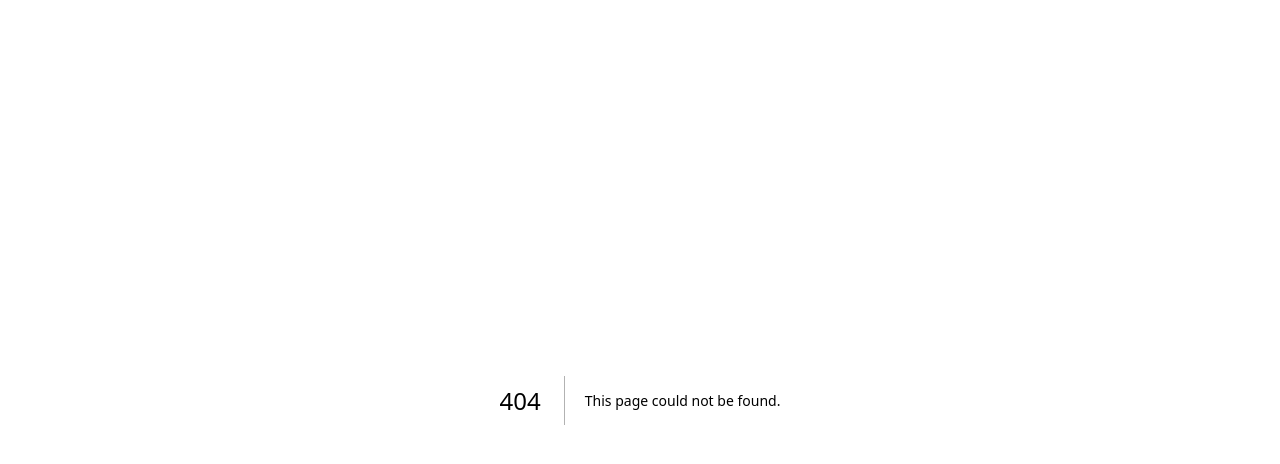
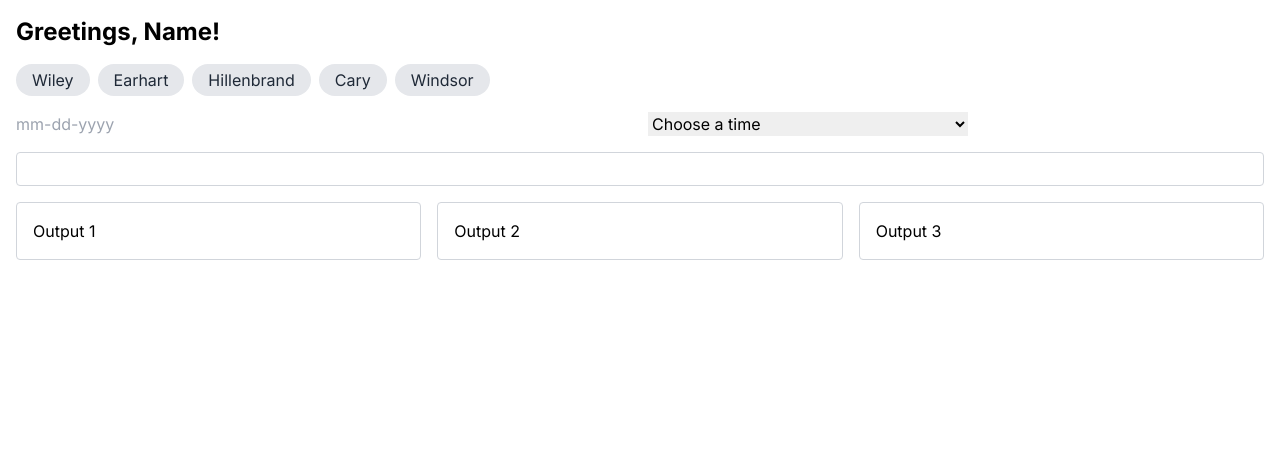
Before and after one commit to Karim-Mammadli/BoilerPlate, a Next.js app: page /home in a window 1280 px wide. Before the commit this address had no page. Shown: the top 464 px of the page. Built offline with nearby package versions, Linux system fonts and the light colour scheme.

Commit message:
Home page

```diff
--- a/package.json
+++ b/package.json
@@ -15,7 +15,8 @@
     "next": "14.1.0",
     "openai": "^4.24.7",
     "react": "^18",
-    "react-dom": "^18"
+    "react-dom": "^18",
+    "react-responsive": "^9.0.2"
   },
   "devDependencies": {
     "@types/node": "^20",
--- /dev/null
+++ b/src/app/home/page.tsx
@@ -0,0 +1,80 @@
+// pages/index.tsx or pages/page.tsx depending on your routing setup
+'use client'
+import React, { useState } from "react";
+import { useRouter } from "next/router";
+import Image from "next/image";
+// import settingsIcon from "path-to-your-settings-icon.svg"; // Make sure to import your settings icon correctly
+
+const HomePage = () => {
+  const [date, setDate] = useState("");
+  const [time, setTime] = useState("");
+  const [activeDiningCourt, setActiveDiningCourt] = useState("");
+
+  const diningCourts = ["Wiley", "Earhart", "Hillenbrand", "Cary", "Windsor"];
+
+  return (
+    <div className="container mx-auto p-4">
+      <div className="flex justify-between items-center">
+        <h1 className="text-2xl font-bold">Greetings, Name!</h1>
+        <button>
+          {/* <Image src={settingsIcon} alt="Settings" width={24} height={24} /> */}
+        </button>
+      </div>
+
+      <div className="flex space-x-2 overflow-x-auto py-4">
+        {diningCourts.map((court) => (
+          <button
+            key={court}
+            onClick={() => setActiveDiningCourt(court)}
+            className={`rounded-full px-4 py-1 ${
+              activeDiningCourt === court
+                ? "bg-blue-600 text-white"
+                : "bg-gray-200 text-gray-800"
+            }`}
+          >
+            {court}
+          </button>
+        ))}
+      </div>
+
+      {/* Drop down for date of foods */}
+
+      <div className="grid grid-cols-1 md:grid-cols-2 gap-4">
+        <input
+          type="text"
+          placeholder="mm-dd-yyyy"
+          value={date}
+          onChange={(e) => setDate(e.target.value)}
+          className="input input-bordered w-full max-w-xs"
+        />
+
+        <select
+          value={time}
+          onChange={(e) => setTime(e.target.value)}
+          className="select select-bordered w-full max-w-xs"
+        >
+          <option value="" disabled selected>
+            Choose a time
+          </option>
+          <option value="Breakfast">Breakfast</option>
+          <option value="Lunch">Lunch</option>
+          <option value="Dinner">Dinner</option>
+          <option value="Late Lunch">Late Lunch</option>
+        </select>
+      </div>
+
+      <div className="output-field my-4 p-4 border border-gray-300 rounded">
+        {/* Placeholder for dynamic output */}
+      </div>
+
+      <div className="grid grid-cols-1 md:grid-cols-3 gap-4">
+        {/* Dummy output fields */}
+        <div className="p-4 border border-gray-300 rounded">Output 1</div>
+        <div className="p-4 border border-gray-300 rounded">Output 2</div>
+        <div className="p-4 border border-gray-300 rounded">Output 3</div>
+      </div>
+    </div>
+  );
+};
+
+export default HomePage;
```
Also changed, not shown: 1 other file (tests, documents, lock files or other folders).
